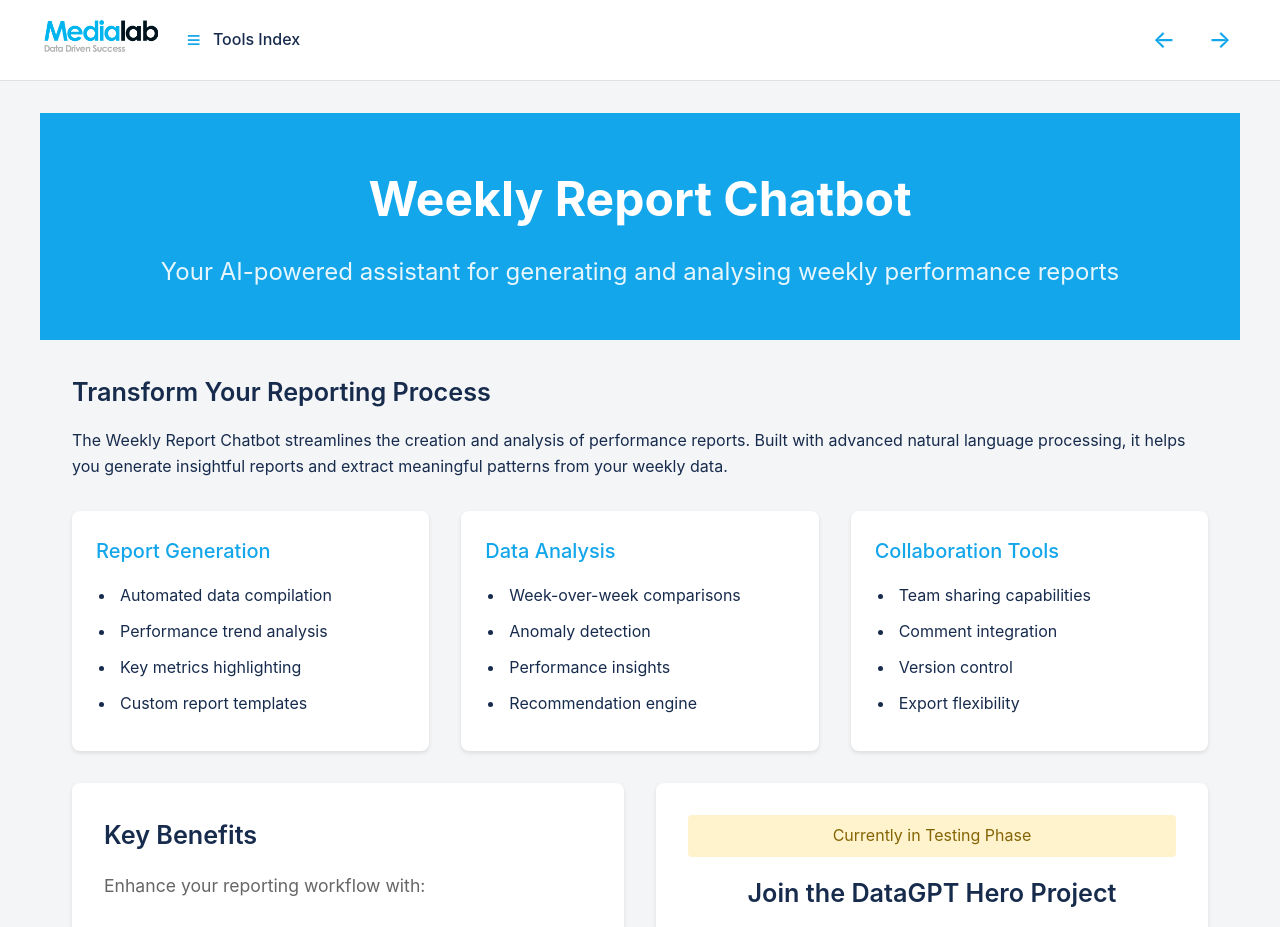
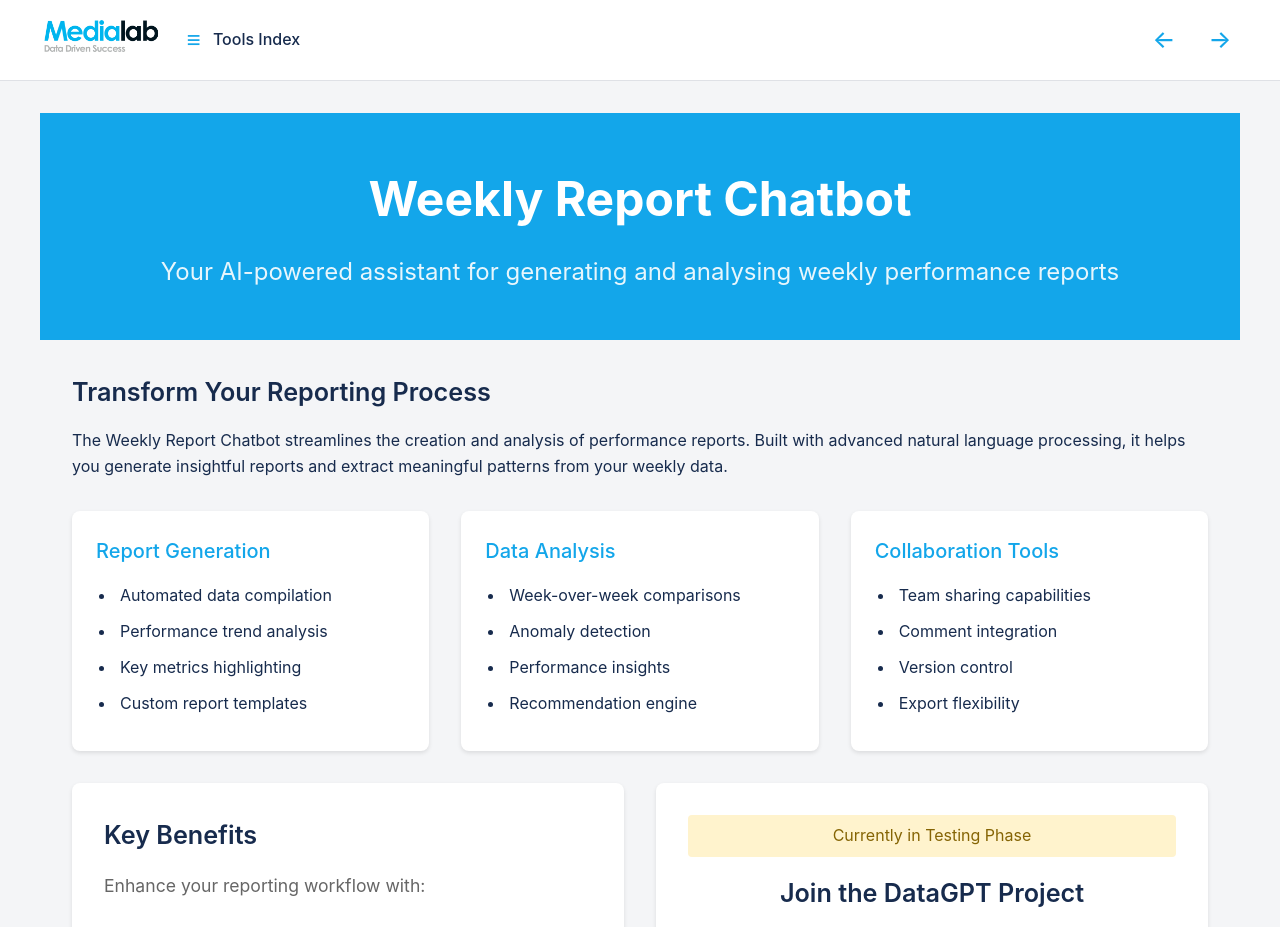
Before and after one commit to jasonlryan/mlbots-v2, a React (Vite) app: page /tools/weekly-report-chatbot in a window 1280 px wide. Shown: the top 927 px of the page. Built offline with nearby package versions, Linux system fonts and the light colour scheme; sample sign-in values are in the browser's storage.

Commit message:
Update WeeklyReportChatbot and MedialabCommsAssistant with significant changes for Vercel deployment

```diff
--- a/src/pages/tools/MedialabCommsAssistant.tsx
+++ b/src/pages/tools/MedialabCommsAssistant.tsx
@@ -1,6 +1,5 @@
 import { ToolPage } from "../../components/shared/ToolPage";
 
-// Force redeployment on Vercel
 export function MedialabCommsAssistant() {
   return (
     <ToolPage
@@ -53,7 +52,7 @@ export function MedialabCommsAssistant() {
       cta={{
         title: "Start Using the Comms Assistant Today",
         description: "Available now for all Medialab team members",
-        buttonText: "Access Assistant",
+        buttonText: "Access Comms Assistant",
         buttonLink:
           "https://chatgpt.com/g/g-673611302c588190b6de270123f33cd3-medialab-comms-bot",
       }}
--- a/src/pages/tools/WeeklyReportChatbot.tsx
+++ b/src/pages/tools/WeeklyReportChatbot.tsx
@@ -50,9 +50,8 @@ export function WeeklyReportChatbot() {
         ],
       }}
       cta={{
-        title: "Join the DataGPT Hero Project",
-        description:
-          "We're actively scaling and testing this tool across Medialab teams",
+        title: "Join the DataGPT Project",
+        description: "We're currently testing this tool across Medialab teams",
         buttonText: "Request Access",
         buttonLink: "mailto:joe.slade@medialabgroup.co.uk",
         beta: true,
```
